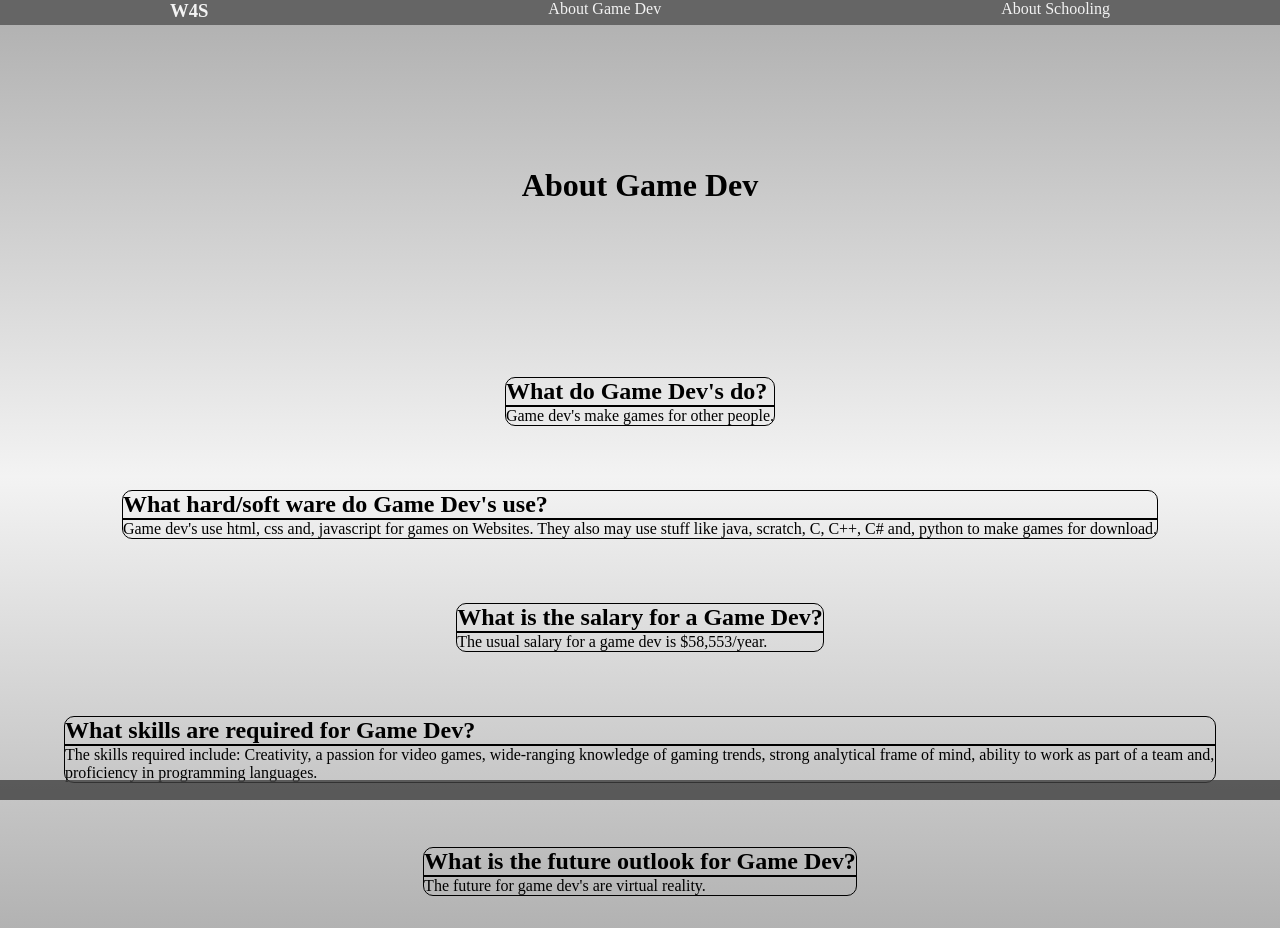
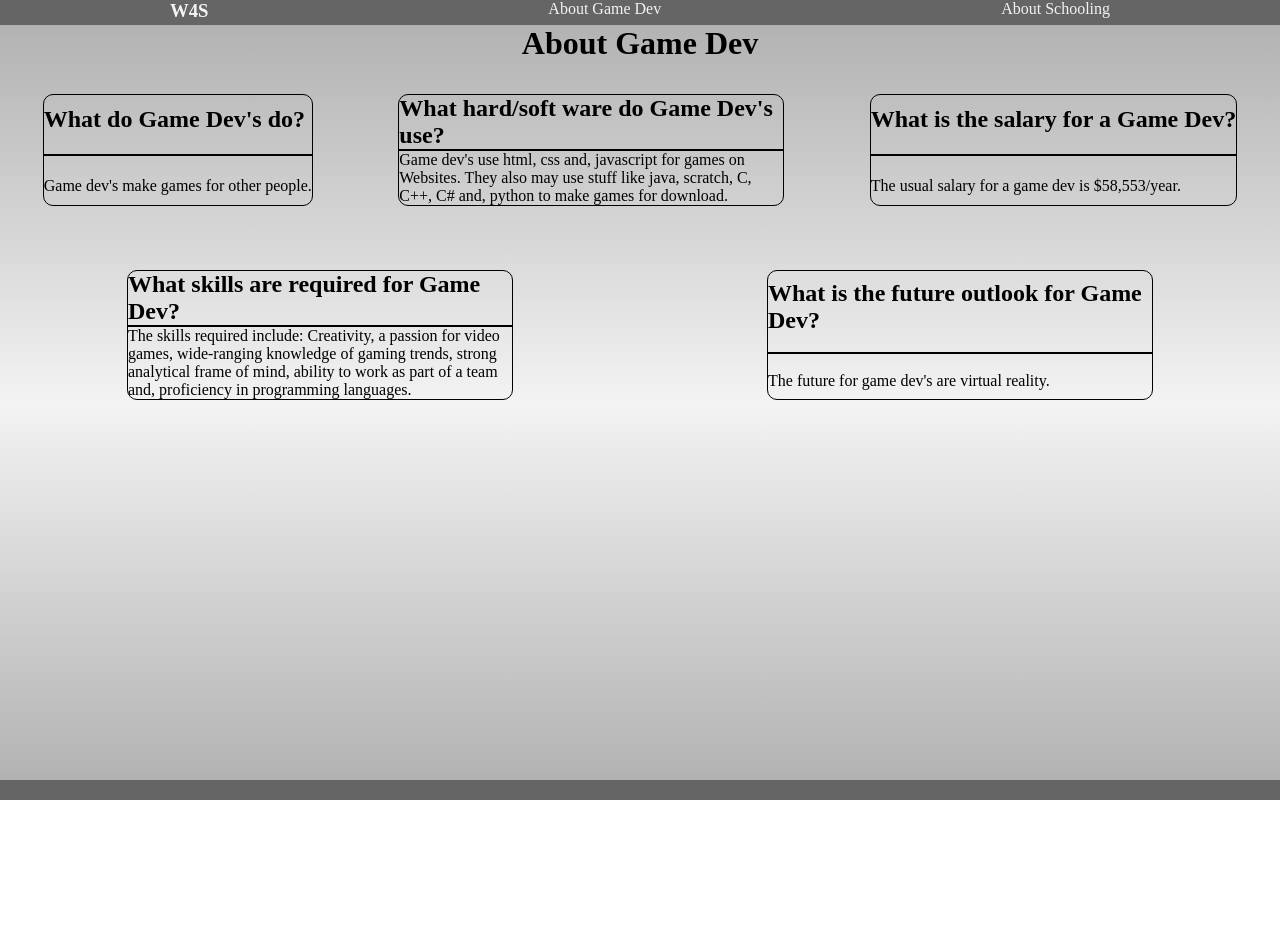
Before and after one commit to iss-ics3c/u1-project-TgamerGaming, a plain HTML site: page page1.html in a window 1280 px wide. After the commit the page ends 800 px from the top, so only its background shows below. Drawn offline with Linux system fonts and the light colour scheme.

Commit message:
Add files via upload

```diff
--- a/styles.css
+++ b/styles.css
@@ -56,7 +56,6 @@
 }
 .abo{
     align-items: center;
-    height: calc(100vh - 60vh);
 }
 .aboutGD{
     display: flex;
@@ -67,9 +66,11 @@
     display: flex;
     justify-content: space-around;
     flex-direction: column;
-    margin: 2em 4em;
+    margin: 2em 1em;
     border: 1px solid #000;
     border-radius: 10px;
+    min-width: 20%;
+    max-width: 30%;
 }
 .aboutGD div hr{
     border: 1px solid black;
```
